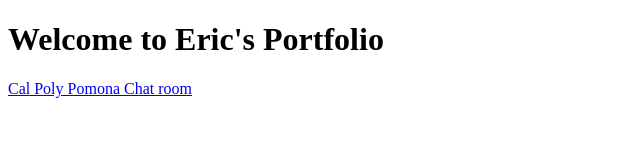
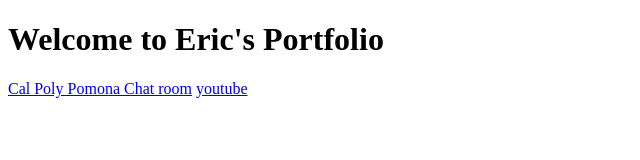
Before and after one commit to fernet24/MyPortfolio, a plain HTML site: page main.html in a window 1280 px wide. Shown: the full height of the page, 0-640 px from the left. Drawn offline with Linux system fonts and the light colour scheme.

Commit message:
Update main.html

```diff
--- a/main.html
+++ b/main.html
@@ -8,7 +8,7 @@
 <body>
 	<h1>Welcome to Eric's Portfolio</h1>
 	<a href="www.bronco.chat">Cal Poly Pomona Chat room</a>
-
+	<a href="www.youtube.com">youtube </ah>
 
 </body>
 </html>
```
